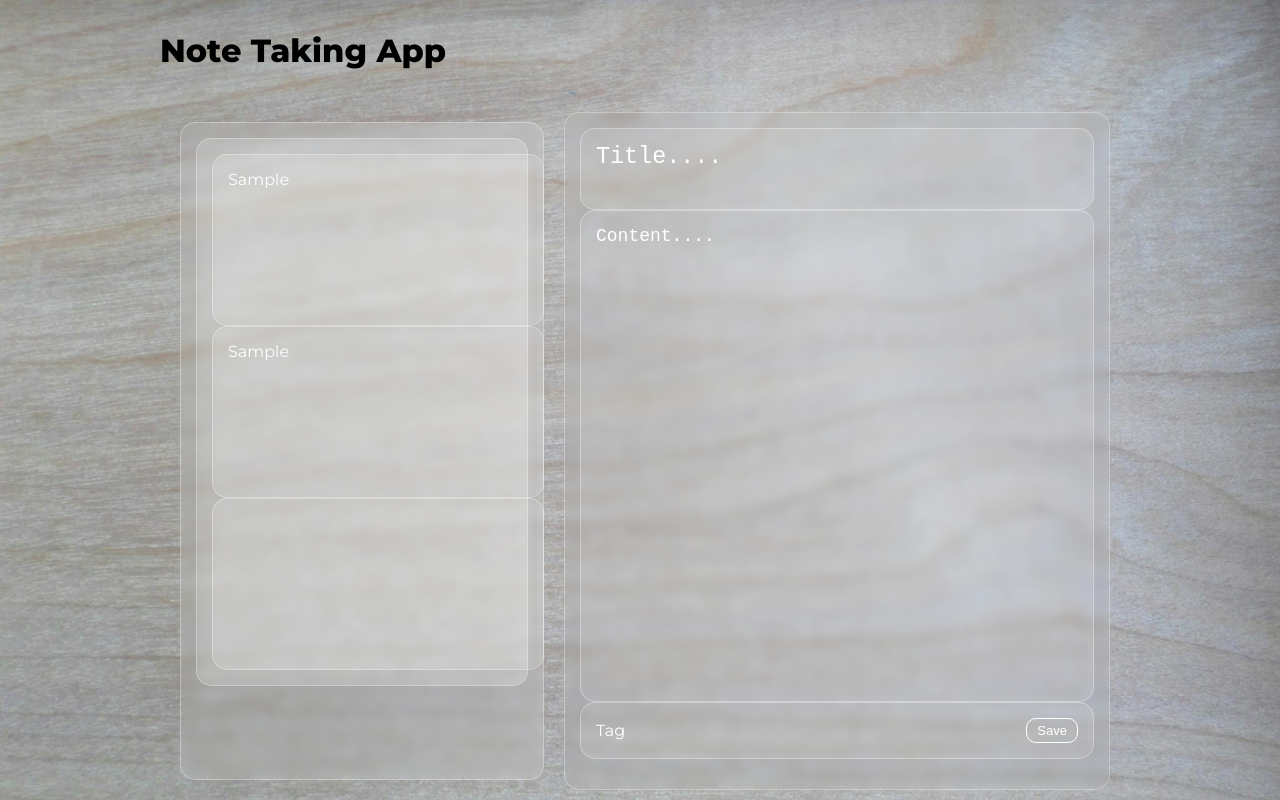
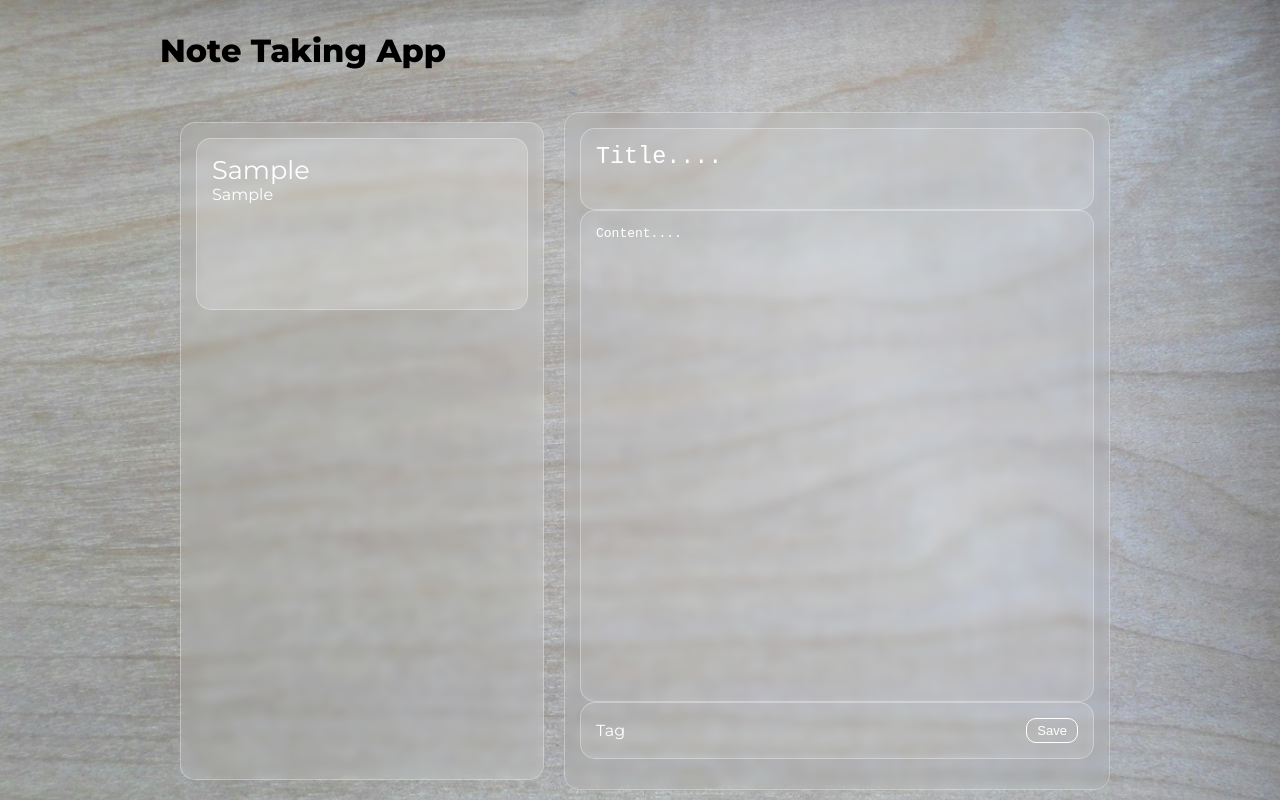
Before and after one commit to Joseph-Patton/notes-app, a React (Create React App) app in the folder frontend/: page / in a window 1280 px wide. Both pictures are taken after typing "Sample", "Sample" into the empty fields and a click on the button "Save". Built offline with nearby package versions, Linux system fonts and the light colour scheme.

Commit message:
feat: limit titles in a NotePreview to single line using elipses

```diff
--- a/frontend/src/Components/NotePreview.js
+++ b/frontend/src/Components/NotePreview.js
@@ -3,9 +3,9 @@ import "./css/NoteList.css";
 function NotePreview({ id, text, title, tag, deleteNote }) {
   return (
     <div className="note-preview box">
-      <div className="title box">{title}</div>
-      <div className="text box">{text}</div>
-      <div className="tag box">{tag}</div>
+      <div className="title overflow">{title}</div>
+      <div className="text">{text}</div>
+      <div className="tag">{tag}</div>
     </div>
   );
 }
--- a/frontend/src/Components/css/EditPanel.css
+++ b/frontend/src/Components/css/EditPanel.css
@@ -8,3 +8,62 @@
     justify-content: space-between;
     word-wrap: break-word;
 }
+.edit-panel textarea {
+    white-space: pre-wrap;
+    color: #fff;
+    resize: none;
+}
+
+.edit-panel textarea:focus {
+    outline: none;
+}
+
+.edit-panel textarea::placeholder {
+    color: #fff;
+}
+
+.edit-panel .title {
+    min-height: 50px;
+    font-size: 1.8em;
+}
+
+.edit-panel .text {
+    flex: 1 1 0;
+    font-size: 1em;
+}
+
+.edit-panel .save {
+    background: transparent;
+    transition: 0.1s ease-in-out;
+    border: 1.5px solid #fff;
+    border-radius: 10px;
+    color: #fff;
+    padding: 4px 10px;
+    font-size: 13px;
+    cursor: pointer;
+}
+
+.edit-panel .save:hover {
+    background: #fff;
+    border: 1.5px solid #fff;
+    color: #4b1589;
+}
+
+.edit-panel .footer {
+    display: flex;
+    align-items: center;
+    justify-content: space-between;
+    margin-bottom: 15px;
+}
+
+.edit-panel .delete {
+    cursor: pointer;
+}
+
+.edit-panel .delete:hover {
+    transform: scale(1.1);
+}
+
+.char-progress {
+    background-color: #fff !important;
+}
--- a/frontend/src/Components/css/NoteList.css
+++ b/frontend/src/Components/css/NoteList.css
@@ -1,14 +1,7 @@
 @import "./Style.css";
+
 .note-preview {
     padding: 15px;
-    min-height: 140px;
-    width: 300px;
-    display: flex;
-    flex-direction: column;
-    justify-content: space-between;
-    word-wrap: break-word;
-}
-.note-preview div {
     min-height: 140px;
     width: 300px;
     display: flex;
@@ -28,60 +21,30 @@
     margin: 10px 10px;
 }
 
-.edit-panel textarea {
-    white-space: pre-wrap;
-    color: #fff;
-    resize: none;
-}
-.edit-panel textarea:focus {
-    outline: none;
+.note-list .title {
+    font-size: 1.6em;
+    justify-content: start;
+    word-wrap: break-word;
 }
 
-.edit-panel textarea::placeholder {
-    color: #fff;
-}
-.edit-panel .title {
-    min-height: 50px;
-    font-size: 1.8em;
+.note-list .text {
+    flex: 1 1 0;
+    font-size: 1em;
+    justify-content: start;
+    word-wrap: break-word;
 }
 
-.edit-panel .text {
-    flex: 1 1 0;
-        font-size: 18px;
+.overflow {
+    overflow: hidden;
+    display: -webkit-box;
+    -webkit-line-clamp: 1;
+    line-clamp: 1;
+    -webkit-box-orient: vertical;
 }
 
-.edit-panel .save {
-    background: transparent;
-    transition: 0.1s ease-in-out;
-    border: 1.5px solid #fff;
-    border-radius: 10px;
-    color: #fff;
-    padding: 4px 10px;
-    font-size: 13px;
-    cursor: pointer;
+.note-list .tag {
+    font-size: 1em;
+    flex-direction: column;
+    justify-content: start;
+    word-wrap: break-word;
 }
-
-.edit-panel .save:hover {
-    background: #fff;
-    border: 1.5px solid #fff;
-    color: #4b1589;
-}
-
-.edit-panel .footer {
-    display: flex;
-    align-items: center;
-    justify-content: space-between;
-    margin-bottom: 15px;
-}
-
-.edit-panel .delete {
-    cursor: pointer;
-}
-
-.edit-panel .delete:hover {
-    transform: scale(1.1);
-}
-
-.char-progress {
-    background-color: #fff !important;
-}
```
